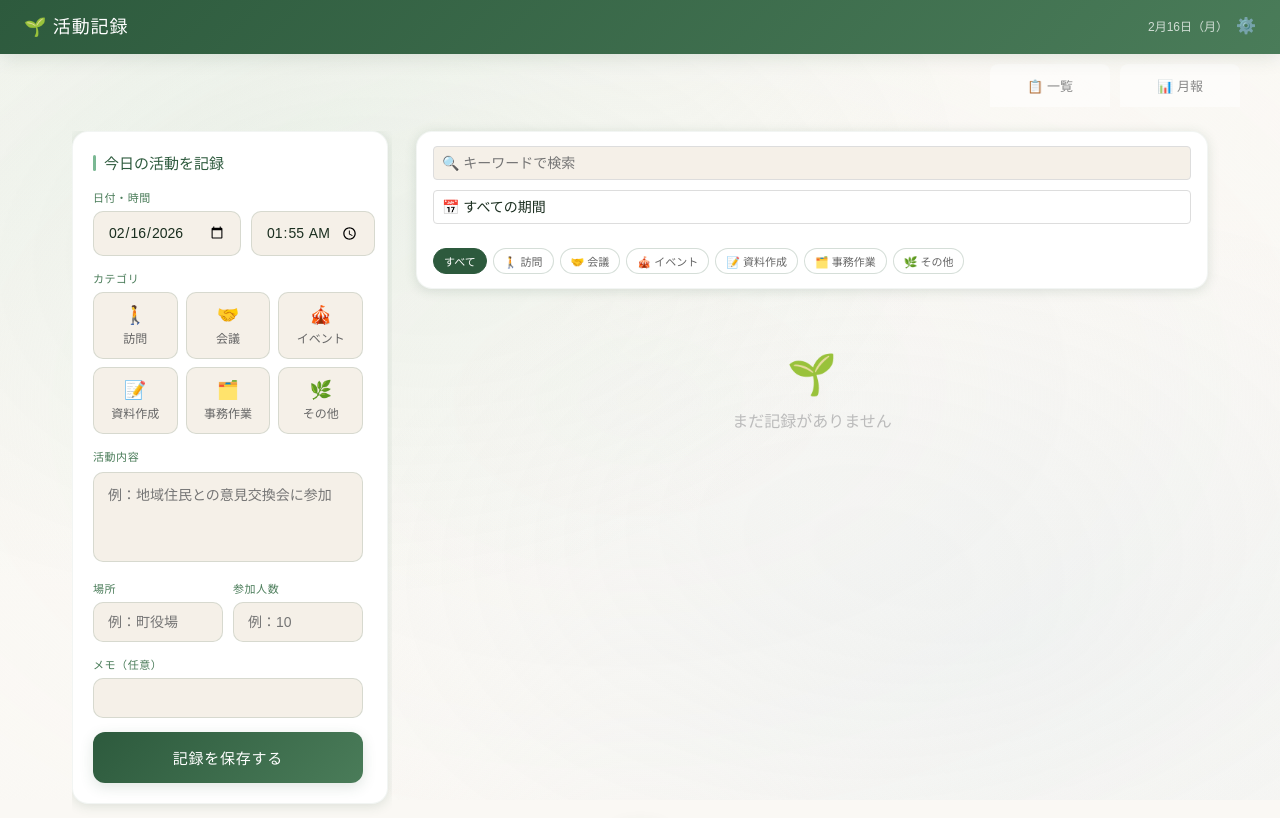
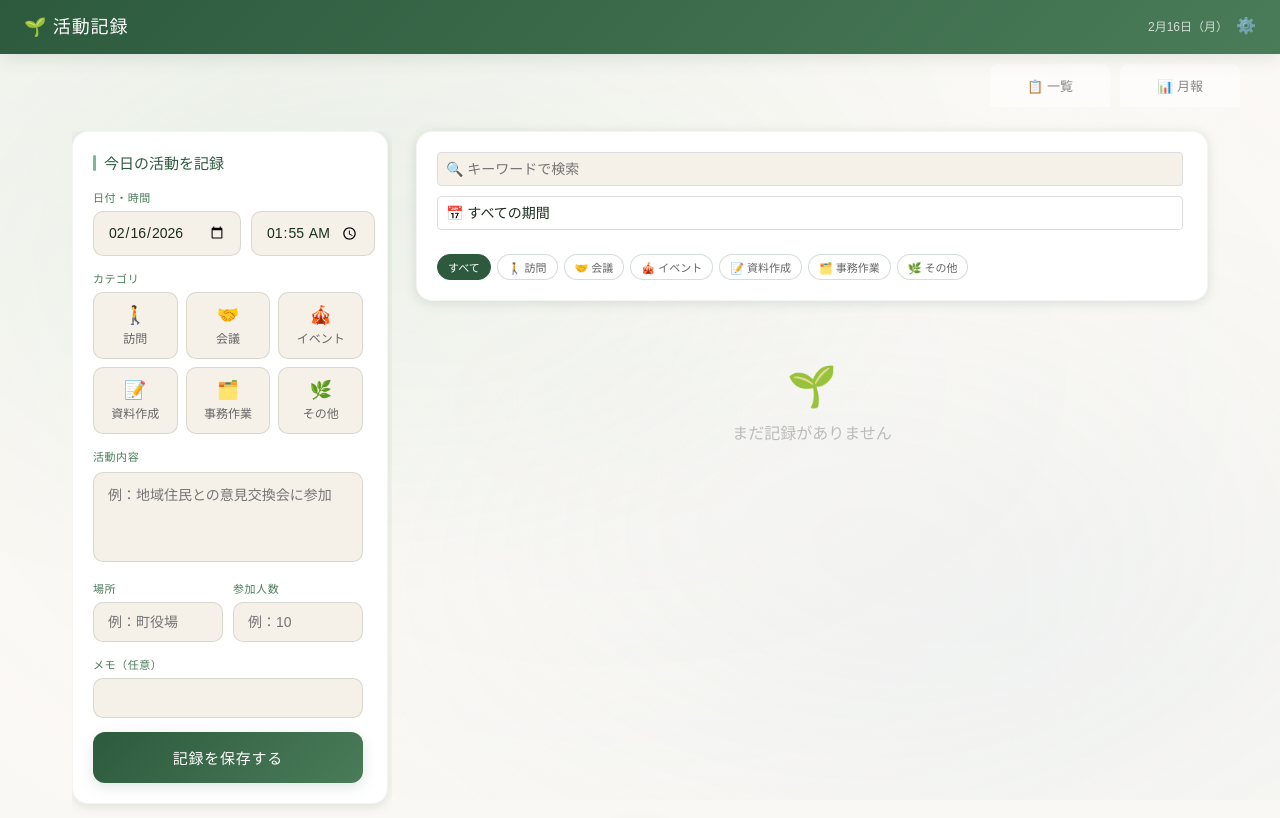
Before and after one commit to haru5512/schedule_manager, a React (Vite) app: page / in a window 1280 px wide. Built offline with nearby package versions, Linux system fonts and the light colour scheme.

Commit message:
Fix: PC画面での横スクロール問題を解決(overflow-x hidden追加、フィルターカードのpadding調整)

```diff
--- a/src/components/ListTab.jsx
+++ b/src/components/ListTab.jsx
@@ -77,7 +77,7 @@ function ListTab({ records, onUpdate, onDelete, onBulkDelete }) {
 
     return (
         <div className="page active">
-            <div className="card" style={{ padding: '14px 16px', marginBottom: '12px' }}>
+            <div className="card" style={{ marginBottom: '12px' }}>
                 <input
                     type="text"
                     placeholder="🔍 キーワードで検索"
--- a/src/index.css
+++ b/src/index.css
@@ -132,6 +132,7 @@ body::before {
   margin-bottom: 14px;
   box-shadow: 0 2px 12px var(--shadow);
   border: 1px solid rgba(45, 90, 61, 0.06);
+  overflow-x: hidden;
 }
 
 .card-title {
```
Also changed, not shown: 4 other files (tests, documents, lock files or other folders).
